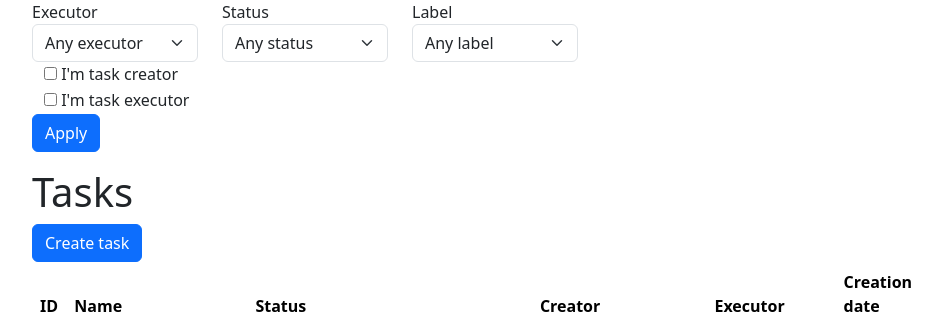
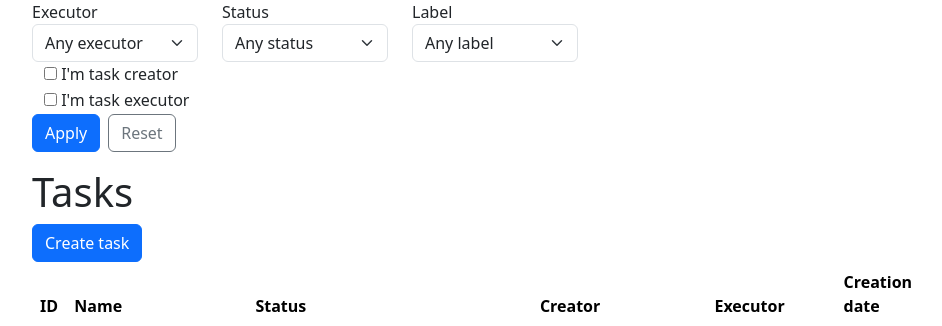
Before and after one commit to farguz/python-project-52, a Django app: page /tasks/ in a window 1280 px wide. Shown: the part 56-382 px from the top of the page, without its empty margins (240-1182 px from the left). Run offline with Django 5.2, Linux system fonts and the light colour scheme; a user stored in the database is signed in; data comes from the database, SQL or seed files in the repository; some libraries are stand-ins or nearby versions.

Commit message:
add reset filters button/link

```diff
--- a/task_manager/tasks/templates/tasks/index.html
+++ b/task_manager/tasks/templates/tasks/index.html
@@ -38,9 +38,11 @@
                             {% trans "I'm task executor" %}
                         </label>
                     </div>
-                    <div class="col-md-3 d-flex align-items-end">
+                    <div class="col-md-3 d-flex align-items-end gap-2">
                         <button type="submit" class="btn btn-primary">{% trans 'Apply' %}</button>
+                        <a href="{% url 'task_list' %}" class="btn btn-outline-secondary">{% trans 'Reset' %}</a>
                     </div>
+
                 </div>
             </form>
         </div>
```
Also changed, not shown: locale/ru/LC_MESSAGES/django.po.
